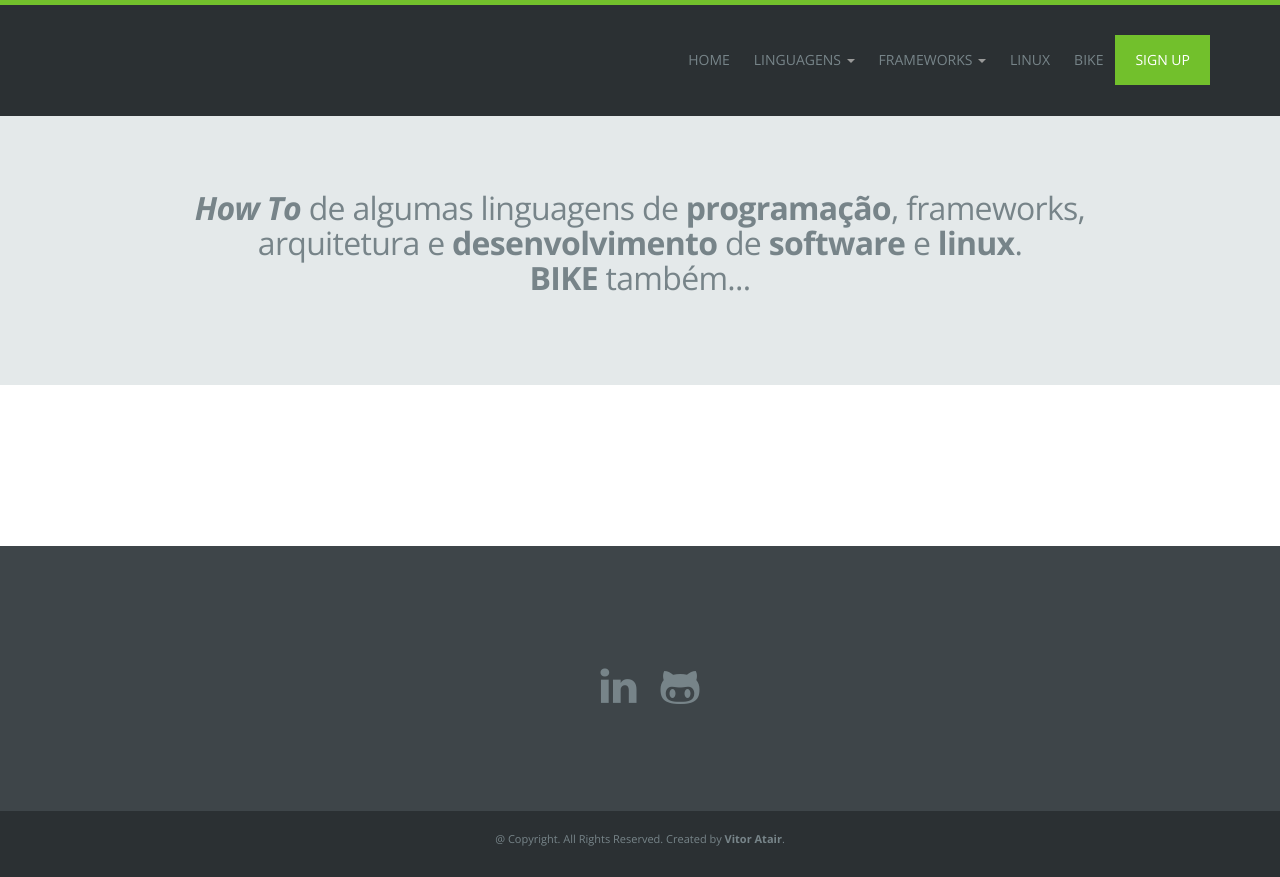
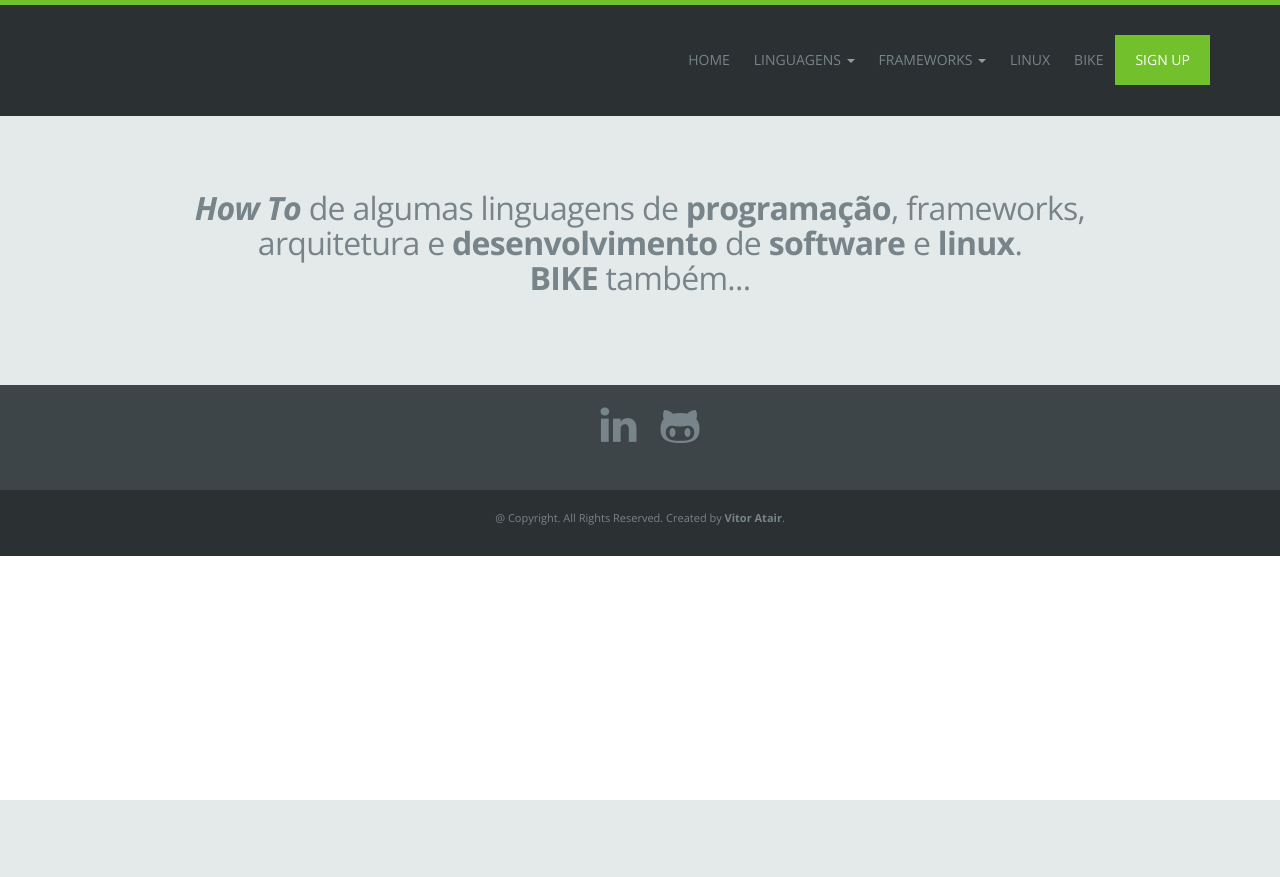
Before and after one commit to vitoratair/vitoratair, a Django app: page / in a window 1280 px wide. After the commit the page ends 800 px from the top, so only its background shows below. Run offline with Django 3.2, Linux system fonts and the light colour scheme; some libraries are stand-ins or nearby versions.

Commit message:
handled on footer size

```diff
--- a/howto/core/static/css/main.css
+++ b/howto/core/static/css/main.css
@@ -899,8 +899,8 @@ ul.portfolio li {
    ========================================================================== */
 #bottom {
   background: #3E4549;
-  padding-top: 120px;
-  padding-bottom: 80px;
+  padding-top: 20px;
+  padding-bottom: 20px;
 }
 
 #bottom p {
--- a/howto/core/templates/index.html
+++ b/howto/core/templates/index.html
@@ -18,16 +18,4 @@
   </div>
 </section>
 
-<section id="content">
-  <div class="content">
-    <div class="row">
-      <div class="col-md-5 col-md-offset-1 text-center">
-
-      </div>
-    </div>
-  </div>
-</section>
-
-
-
 {% endblock content %}
```
